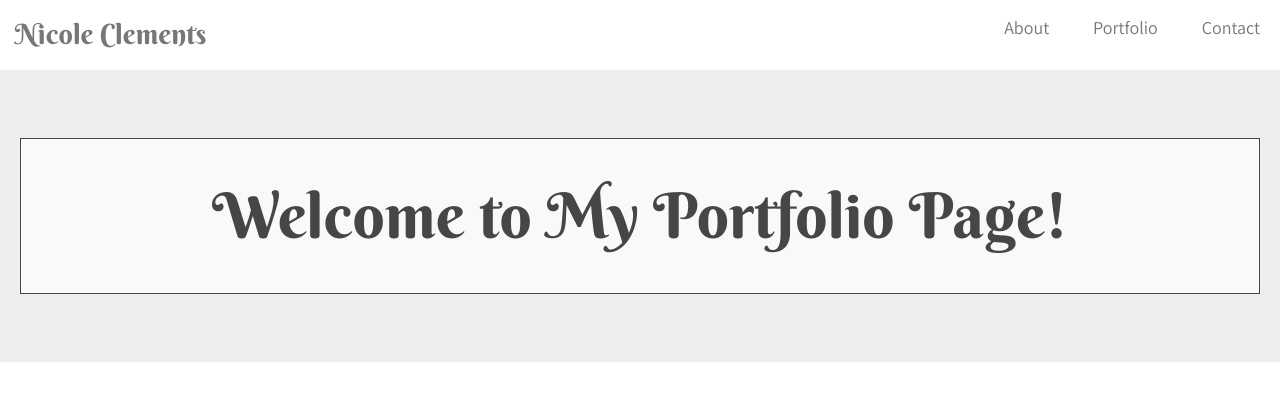
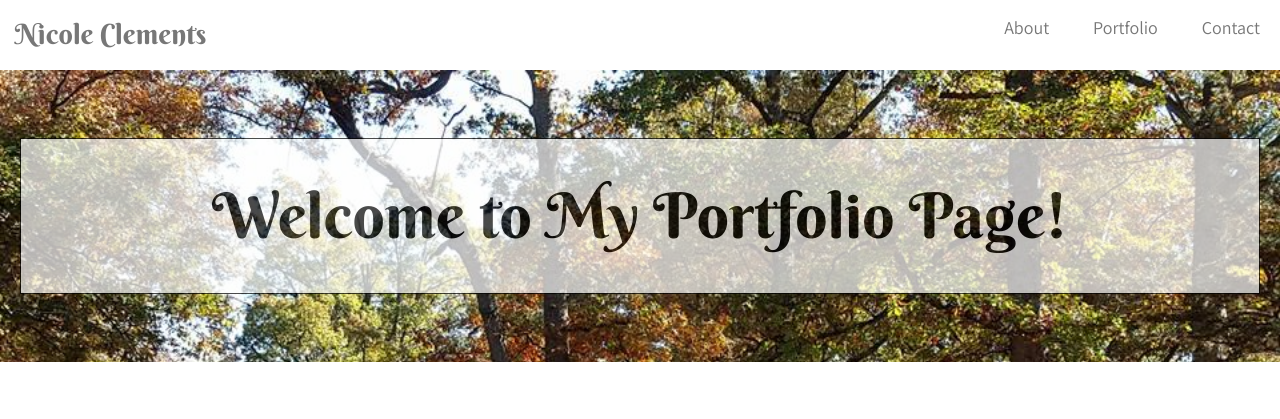
Before and after one commit to NKClem/Bootstrap-Portfolio, a plain HTML site: page index.html in a window 1280 px wide. Shown: the top 419 px of the page. Drawn offline with nearby package versions, Linux system fonts and the light colour scheme.

Commit message:
changed file name for heading image again

```diff
--- a/assets/style.css
+++ b/assets/style.css
@@ -23,7 +23,7 @@ h1, h2, h3 {
 }
 
 .jumbotron {
-	background-image: url("./assets/images/bryanpark.jpg");
+	background-image: url("./images/bryanpark.jpg");
 	background-size: cover;
 	color: #000000;
 	text-align: center;
```
